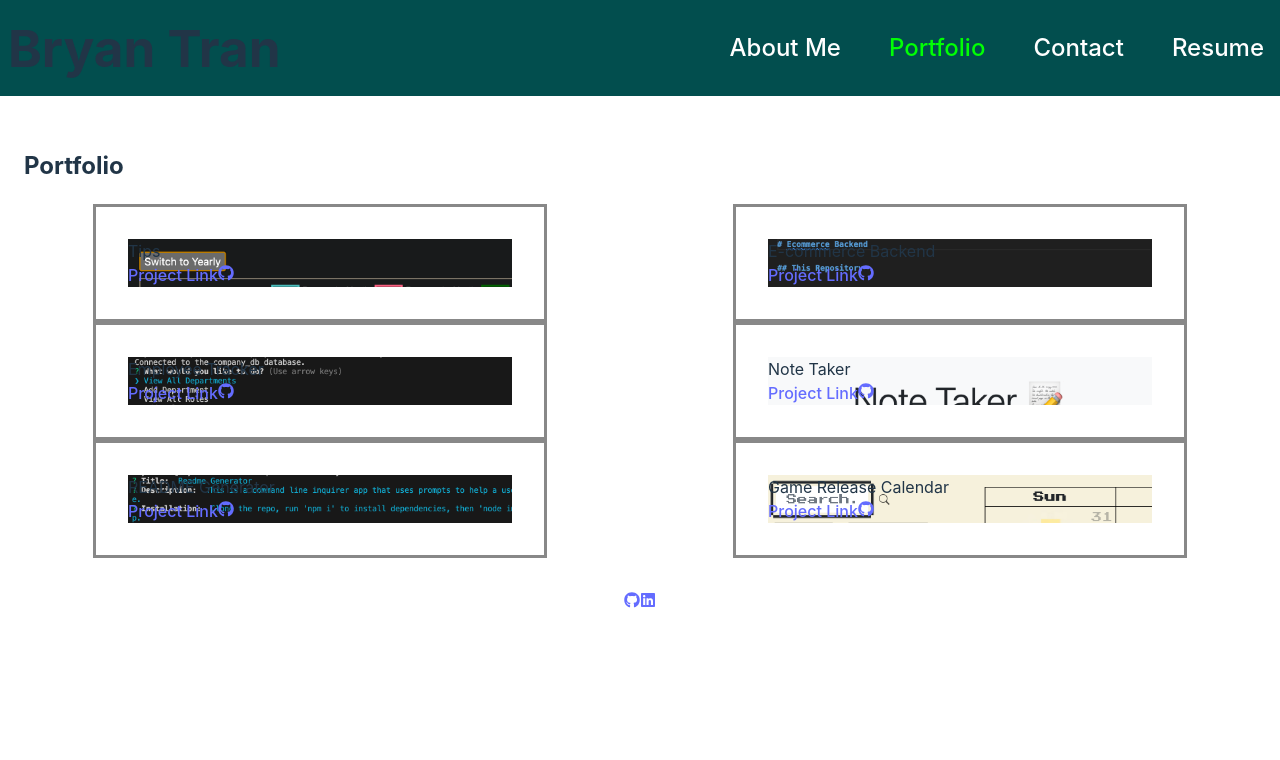
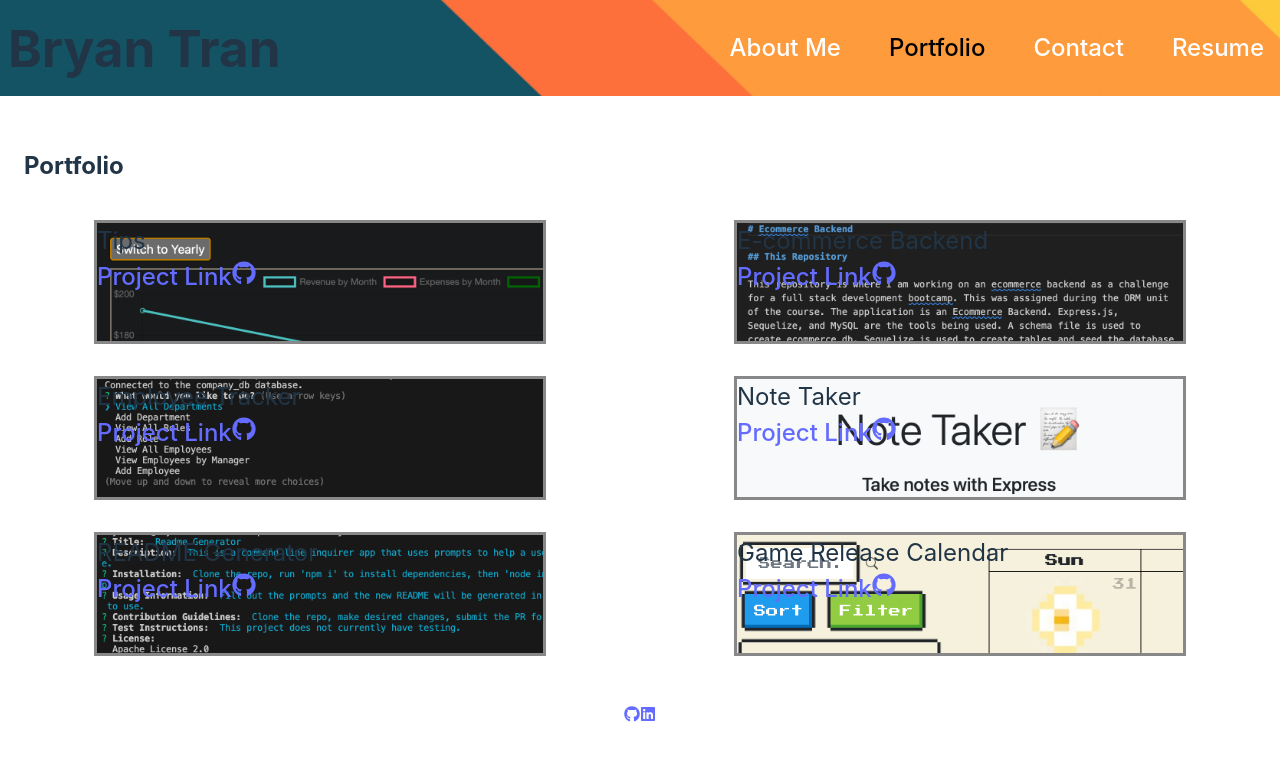
Before and after one commit to iambryantran/react-portfolio, a React (Vite) app: page /portfolio in a window 1280 px wide. Shown: the top 760 px of the page. Built offline with nearby package versions, Linux system fonts and the light colour scheme.

Commit message:
change heading styling

```diff
--- a/src/App.css
+++ b/src/App.css
@@ -35,21 +35,17 @@
 }
 
 .card-container {
-  padding: 2em;
-  width: 30%;
-  height: 20%;
+  width: 446px;
+  height: 118px;
   border: 3px solid #888;
   justify-content: center;
   align-items: left;
   text-align: left;
+  margin: 1em;
 }
 
-.read-the-docs {
-  color: #888;
-}
 
 .header {
-  background-color: rgb(2, 78, 78);
   display: flex;
   flex-direction: row;
   justify-content: space-between;
@@ -94,7 +90,7 @@
 }
 
 .nav-link.active {
-  color: rgb(0, 255, 4) !important;
+  color: rgb(0, 0, 0) !important;
 }
 
 .nav-link {
--- a/src/components/Header.jsx
+++ b/src/components/Header.jsx
@@ -1,8 +1,13 @@
 import Navigation from './Navigation';
 
 const Header = () => {
+    const headerStyle = {
+        backgroundImage: 'url(../../public/img/banner.jpg)',
+        backgroundSize: 'cover',
+        backgroundPosition: 'center',
+    };
     return (
-        <header className="header">
+        <header className="header" style={headerStyle}>
             <h1>Bryan Tran</h1>
             <Navigation />
         </header>
--- a/src/components/Portfolio.jsx
+++ b/src/components/Portfolio.jsx
@@ -20,7 +20,8 @@ const Portfolio = () => {
                         <Card style={{
                             height: '100%',
                             background: `url(${project.image}) `,
-                            backgroundSize: 'cover'
+                            backgroundSize: 'cover',
+                            fontSize: '1.5rem',
                         }}>
                                 <Card.Title>{project.title}</Card.Title>
                                 <Card.Link href={project.githubLink}>Project Link</Card.Link>
```
Also changed, not shown: public/img/banner.jpg (added), 1 other file (tests, documents, lock files or other folders).
